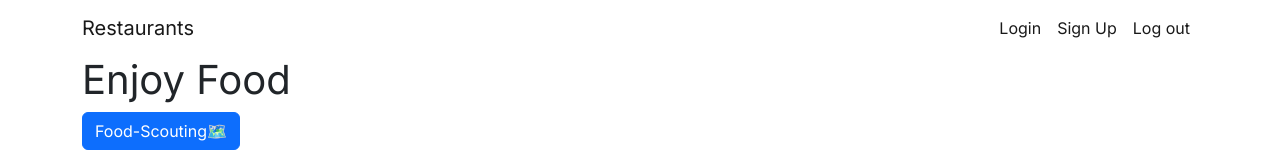
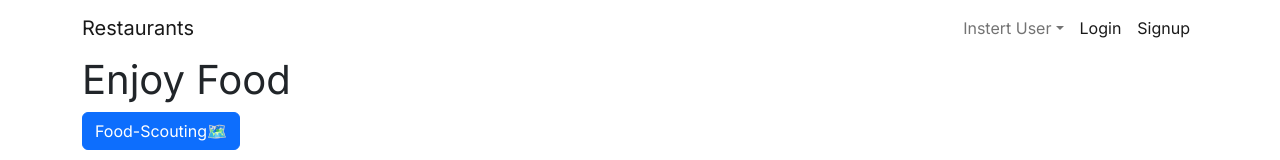
Before and after one commit to junhaoxu1/RestaurantMap, a React (Vite) app: page / in a window 1280 px wide. Shown: the top 160 px of the page. Built offline with nearby package versions, Linux system fonts and the light colour scheme; no server answers.

Commit message:
Added dropdown to user

```diff
--- a/src/pages/partials/Navigation.tsx
+++ b/src/pages/partials/Navigation.tsx
@@ -1,5 +1,6 @@
 import Container from 'react-bootstrap/Container'
 import Navbar from 'react-bootstrap/Navbar'
+import NavDropdown from 'react-bootstrap/NavDropdown'
 import Nav from 'react-bootstrap/Nav'
 import { NavLink, Link } from 'react-router-dom'
 
@@ -12,9 +13,17 @@ const Navigation = () => {
             <Navbar.Toggle aria-controls="basic-navbar-nav" />
             <Navbar.Collapse id="basic-navbar-nav">
                 <Nav className="ms-auto">
+                    <NavDropdown
+                        title="Instert User"
+                    >
+                        <NavDropdown.Item as={NavLink} to="/update">Update Profile</NavDropdown.Item>
+						<NavDropdown.Divider />
+						<NavDropdown.Item as={NavLink} to="/logout">Logout</NavDropdown.Item>
+                    </NavDropdown>
+
+
                     <Nav.Link as={NavLink} end to="/">Login</Nav.Link>
-                    <Nav.Link as={NavLink} end to="/">Sign Up</Nav.Link>
-                    <Nav.Link as={NavLink} end to="/">Log out</Nav.Link>
+                    <Nav.Link as={NavLink} end to="/">Signup</Nav.Link>
                 </Nav>
             </Navbar.Collapse>
         </Container>
```
